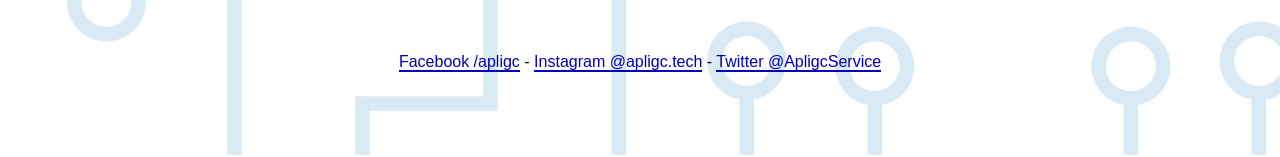
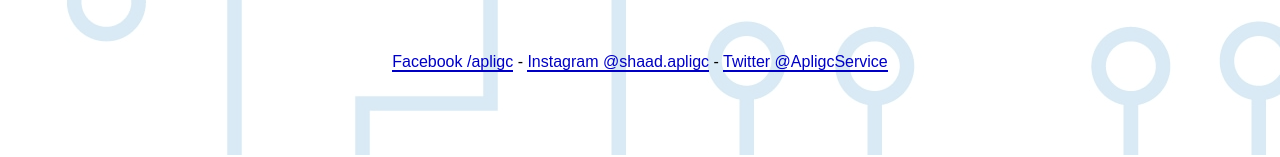
Before and after one commit to apligc/apligc, a plain HTML site: page inn.html in a window 1280 px wide. Shown: the part 645-802 px from the top of the page. Drawn offline with Linux system fonts and the light colour scheme.

Commit message:
Update inn.html

```diff
--- a/inn.html
+++ b/inn.html
@@ -40,7 +40,7 @@
 
 <br></br>
 <p><a href="https://www.facebook.com/apligc"target="_blank">Facebook /apligc</a> -
-<a href="https://www.instagram.com/apligc.tech/"target="_blank">Instagram @apligc.tech</a> -
+<a href="https://www.instagram.com/shaad.apligc/"target="_blank">Instagram @shaad.apligc</a> -
 <a href="https://twitter.com/ApligcService"target="_blank">Twitter @ApligcService</a></p>
 
 
```
